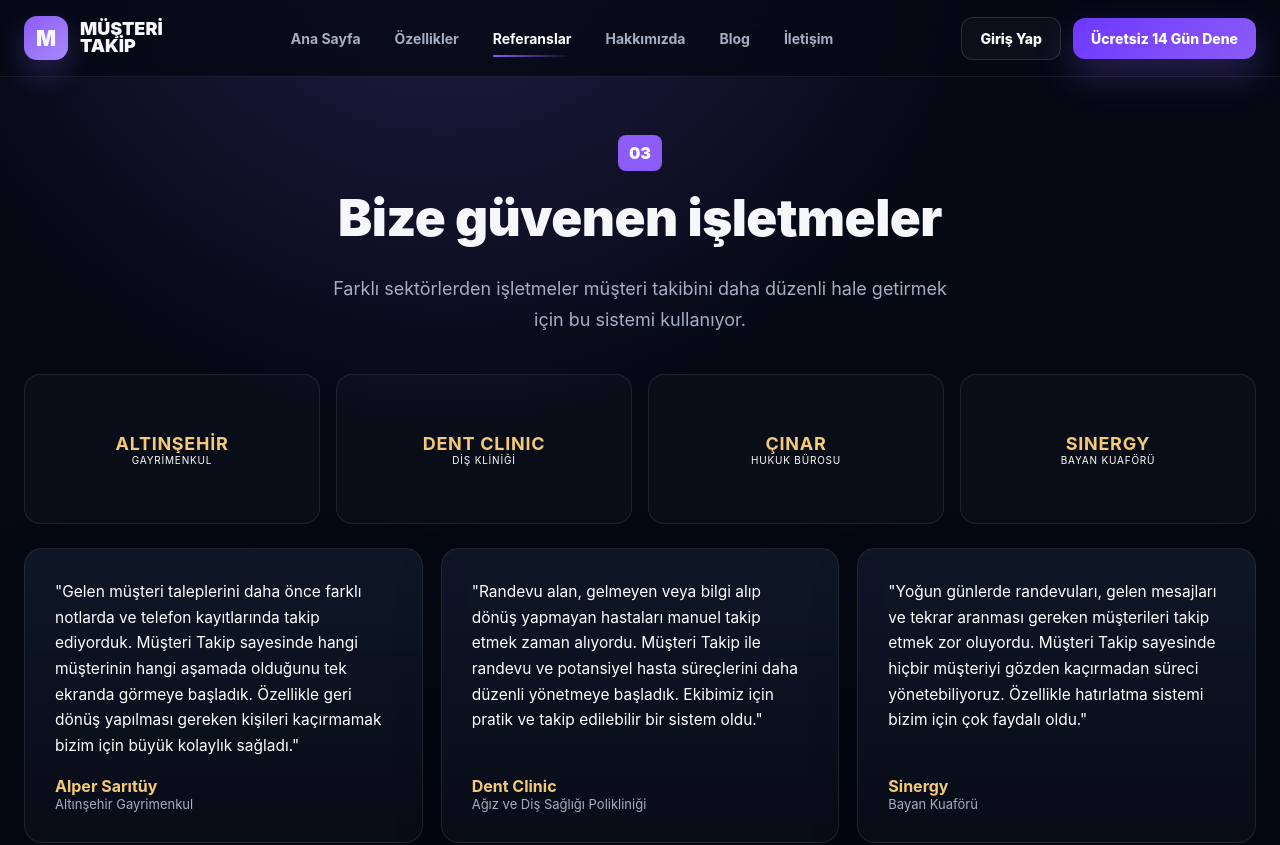
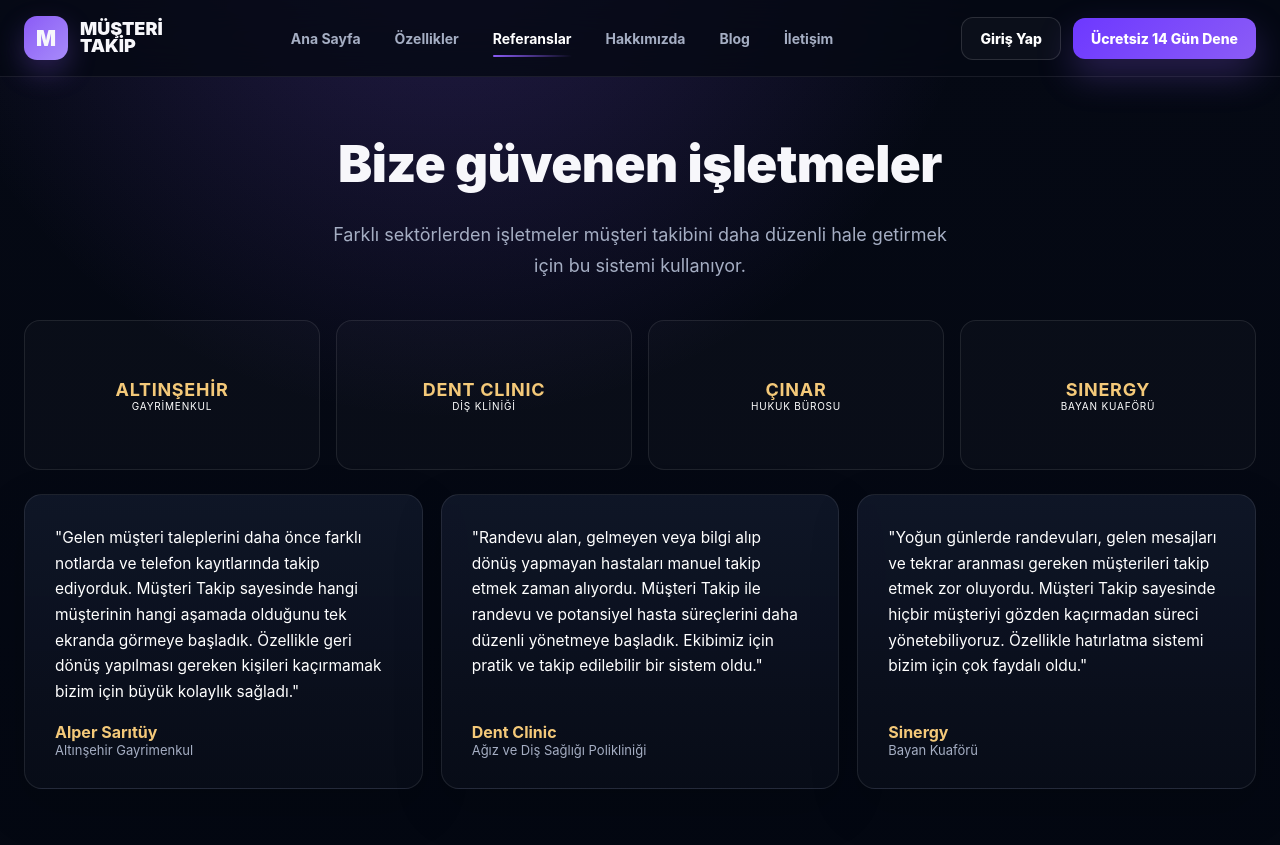
Before and after one commit to kubilaydijital/musteritakip, a React (Vite) app: page /referanslar in a window 1280 px wide. Shown: the top 845 px of the page. Built offline with nearby package versions, Linux system fonts and the light colour scheme.

Commit message:
Update References.jsx

```diff
--- a/src/pages/References.jsx
+++ b/src/pages/References.jsx
@@ -5,5 +5,5 @@ import usePageMeta from '../usePageMeta.js'
 
 export default function References() {
   usePageMeta('Referanslar', 'Güzellik salonları, klinikler, hukuk büroları ve gayrimenkul firmaları Müşteri Takip ile randevu ve müşteri süreçlerini düzenliyor.')
-  return <Layout><main className="page"><section className="container page-hero"><span className="page-no">03</span><h1>Bize güvenen işletmeler</h1><p>Farklı sektörlerden işletmeler müşteri takibini daha düzenli hale getirmek için bu sistemi kullanıyor.</p></section><section className="container references-page-grid">{references.map((item) => <ReferenceLogo key={item.name} item={item} large />)}</section><section className="container testimonial-grid">{testimonials.map((t, i) => <div className="testimonial-card" key={i}><blockquote>"{t.quote}"</blockquote><div><strong>{t.name}</strong><span>{t.role}</span></div></div>)}</section></main></Layout>
+  return <Layout><main className="page"><section className="container page-hero"><h1>Bize güvenen işletmeler</h1><p>Farklı sektörlerden işletmeler müşteri takibini daha düzenli hale getirmek için bu sistemi kullanıyor.</p></section><section className="container references-page-grid">{references.map((item) => <ReferenceLogo key={item.name} item={item} large />)}</section><section className="container testimonial-grid">{testimonials.map((t, i) => <div className="testimonial-card" key={i}><blockquote>"{t.quote}"</blockquote><div><strong>{t.name}</strong><span>{t.role}</span></div></div>)}</section></main></Layout>
 }
```
